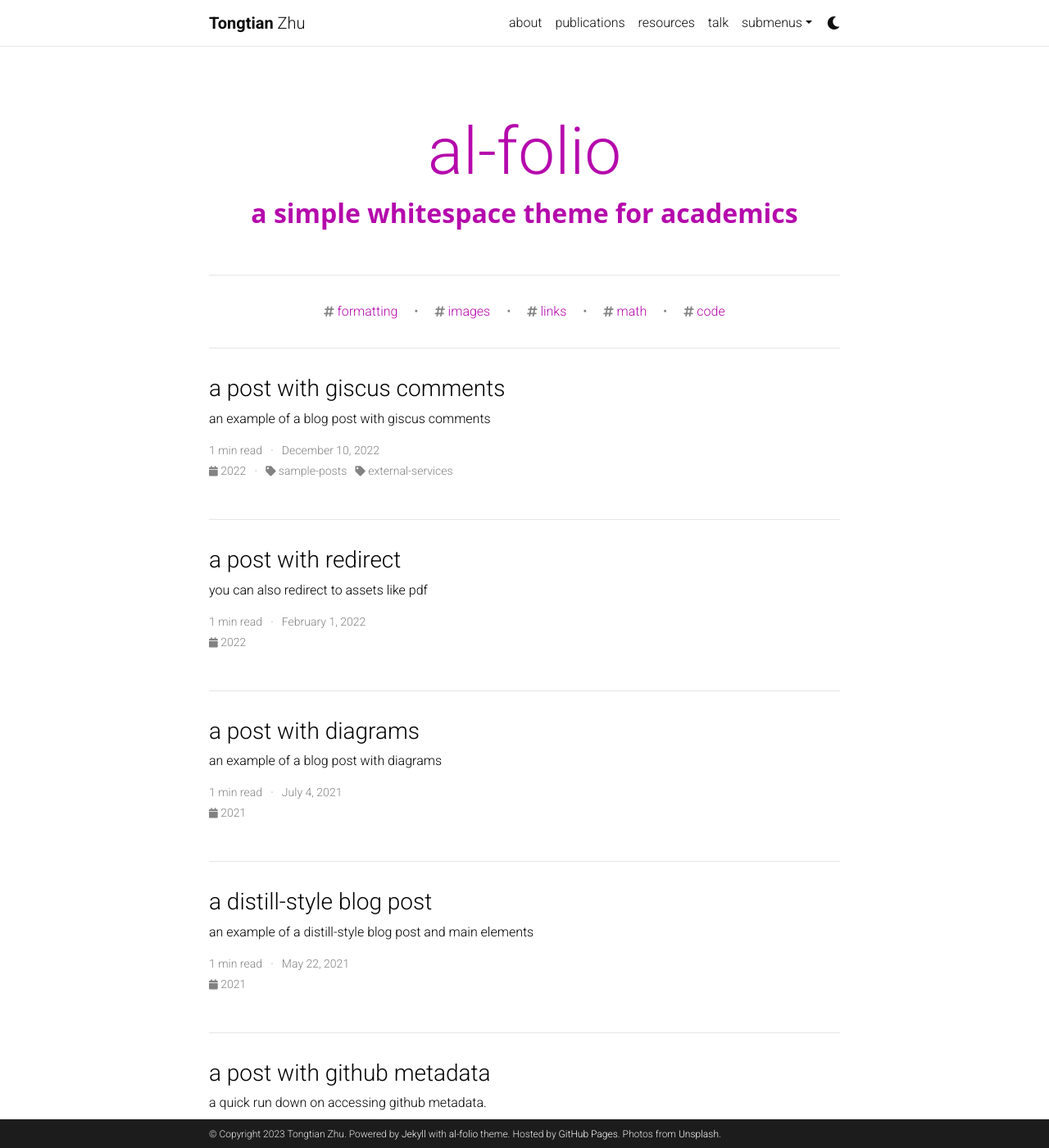
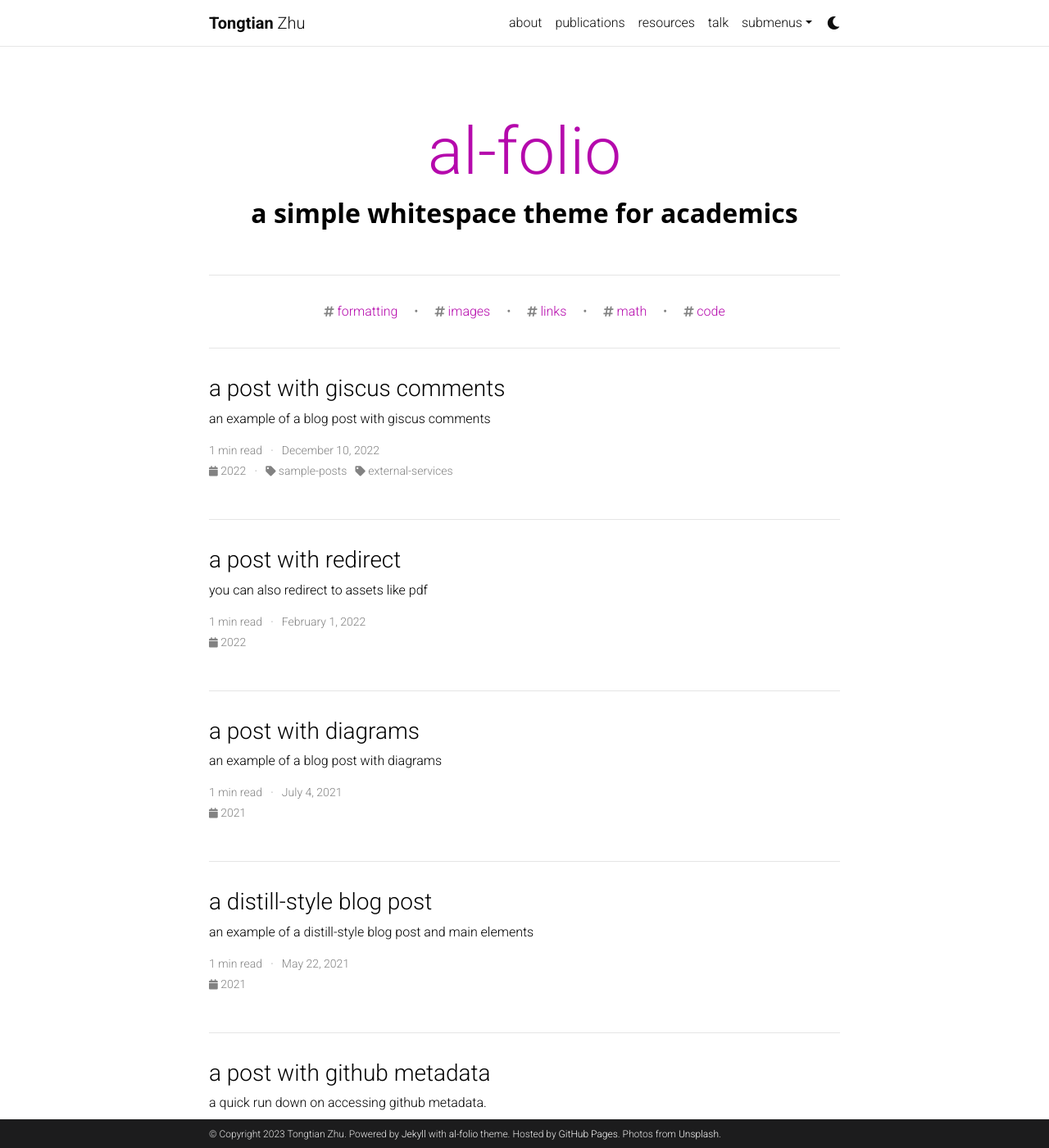
Before and after one commit to Raiden-Zhu/Raiden-Zhu.github.io, a Jekyll site: the page built from blog/index.html, in a window 1280 px wide and 1400 px high. Shown: the whole window at 82% size. Built offline with Jekyll 4.4.1, drawn with Linux system fonts in a browser that asks for light colours; full-size pictures stand in for the smaller copies a plugin makes; the list of posts is cut into pages by our own code; comment, search, counter and statistics services are not loaded; a style sheet for code colours, icons or effects is not loaded.

Commit message:
Update _base.scss

```diff
--- a/_sass/_base.scss
+++ b/_sass/_base.scss
@@ -20,7 +20,6 @@ strong {
 }
 
 h2 {
-    color: var(--global-theme-color);
     font-family: 'Open Sans';
     font-weight: bold;
   }
```
